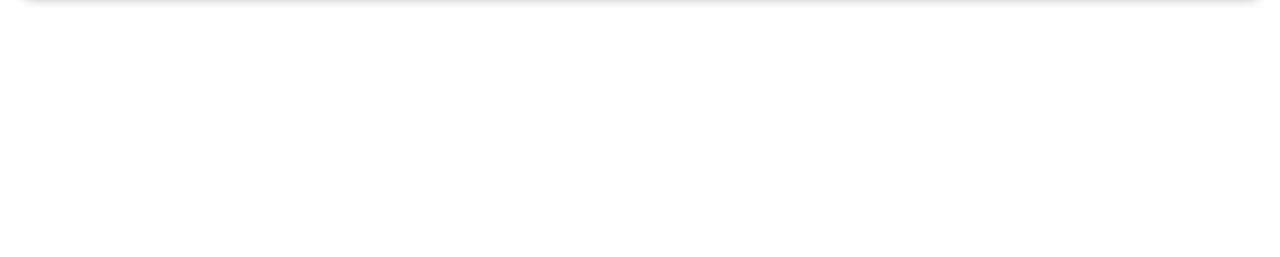
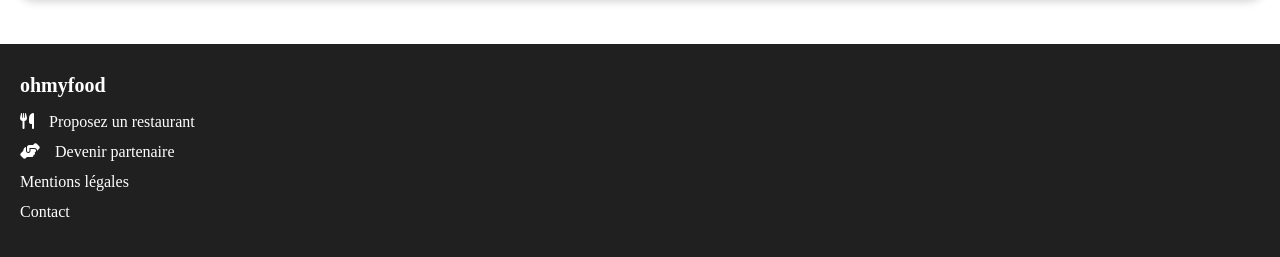
Before and after one commit to BryanParisot/OhMyFood, a website: page index.html in a window 1280 px wide. Shown: the part 1949-2206 px from the top of the page. Before the commit the page ends 1993 px from the top, so only its background shows below. Drawn offline with Linux system fonts and the light colour scheme; a web font is replaced by a local one.

Commit message:
:memo: add footer

```diff
--- a/index.html
+++ b/index.html
@@ -97,7 +97,15 @@
           <i class="far fa-heart"></i>
         </div>
       </div>
-
     </section>
+    <footer>
+      <ul>
+        <h4>ohmyfood</h4>
+        <li><a href="#"><i class="fas fa-utensils"></i>Proposez un restaurant</a></li>
+        <li><a href="#"><i class="fas fa-hands-helping"></i>Devenir partenaire</a></li>
+        <li><a href="#">Mentions légales</a></li>
+        <li><a href="#">Contact</a></li>
+      </ul>
+    </footer>
   </body>
 </html>
--- /dev/null
+++ b/styles/components/_footer.scss
@@ -0,0 +1,29 @@
+footer{
+    width: 100%;
+    height: auto;
+    background: rgb(32, 32, 32);
+    color: white;
+    padding: 30px 20px;
+    a{
+        color: white;
+    }
+    h4{
+        font-size: 1.25rem;
+        font-family: $title;
+        margin-bottom: 10px;
+    }
+    ul{
+        li{
+            line-height: 30px;
+
+            .fa-utensils{
+                margin-right: 15px;
+            }
+            .fa-hands-helping{
+                margin-right: 15px;
+
+            }
+
+        }
+    }
+}
--- a/styles/index.scss
+++ b/styles/index.scss
@@ -3,3 +3,4 @@
 @import "./components/topPage.scss";
 @import "./components/BlocFonctionnement";
 @import "./components/ChoiceRestaurants";
+@import "./components/footer";
```
Also changed, not shown: public/css/style.css, public/images/logo/ohmyfood.png (added), public/images/logo/ohmyfood@2x.svg (added), 2 other files.
